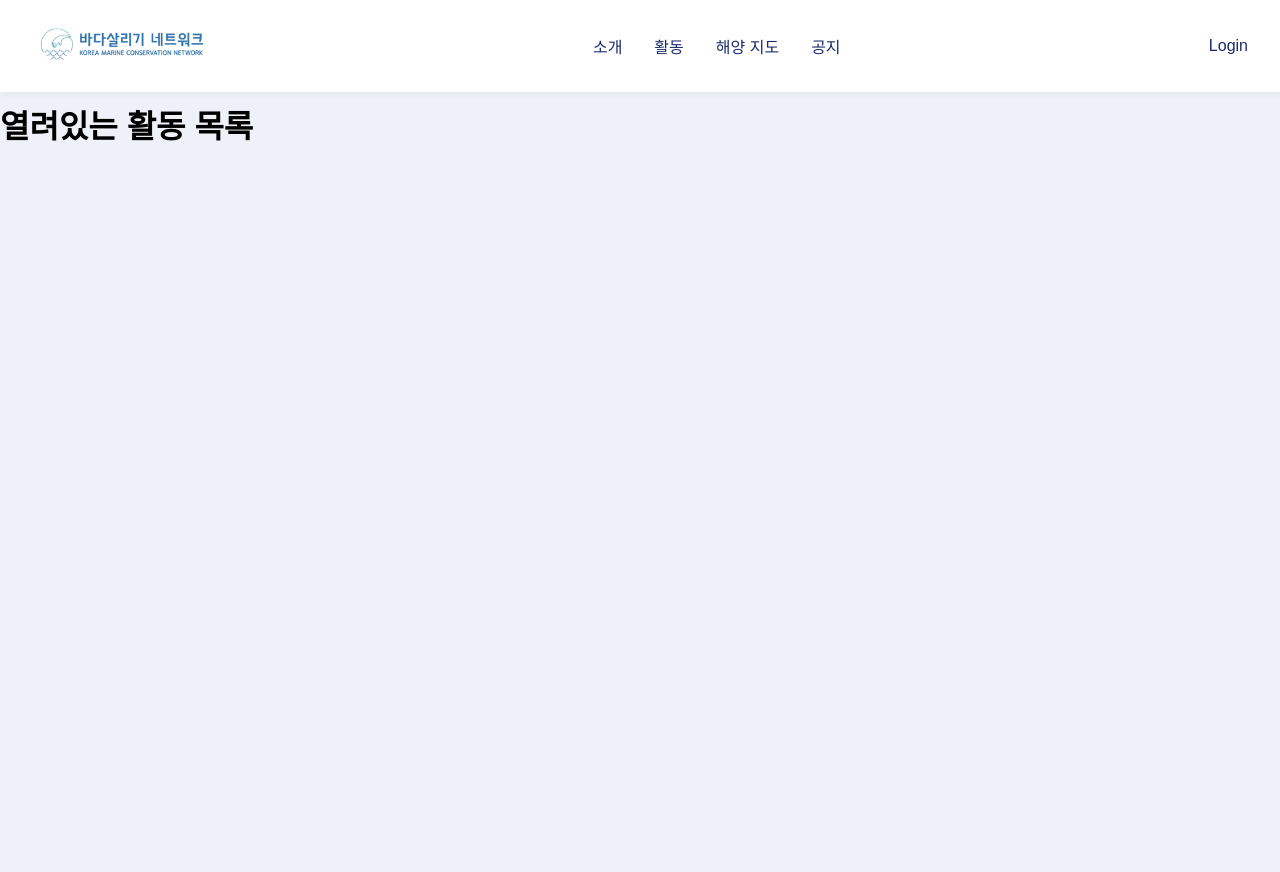
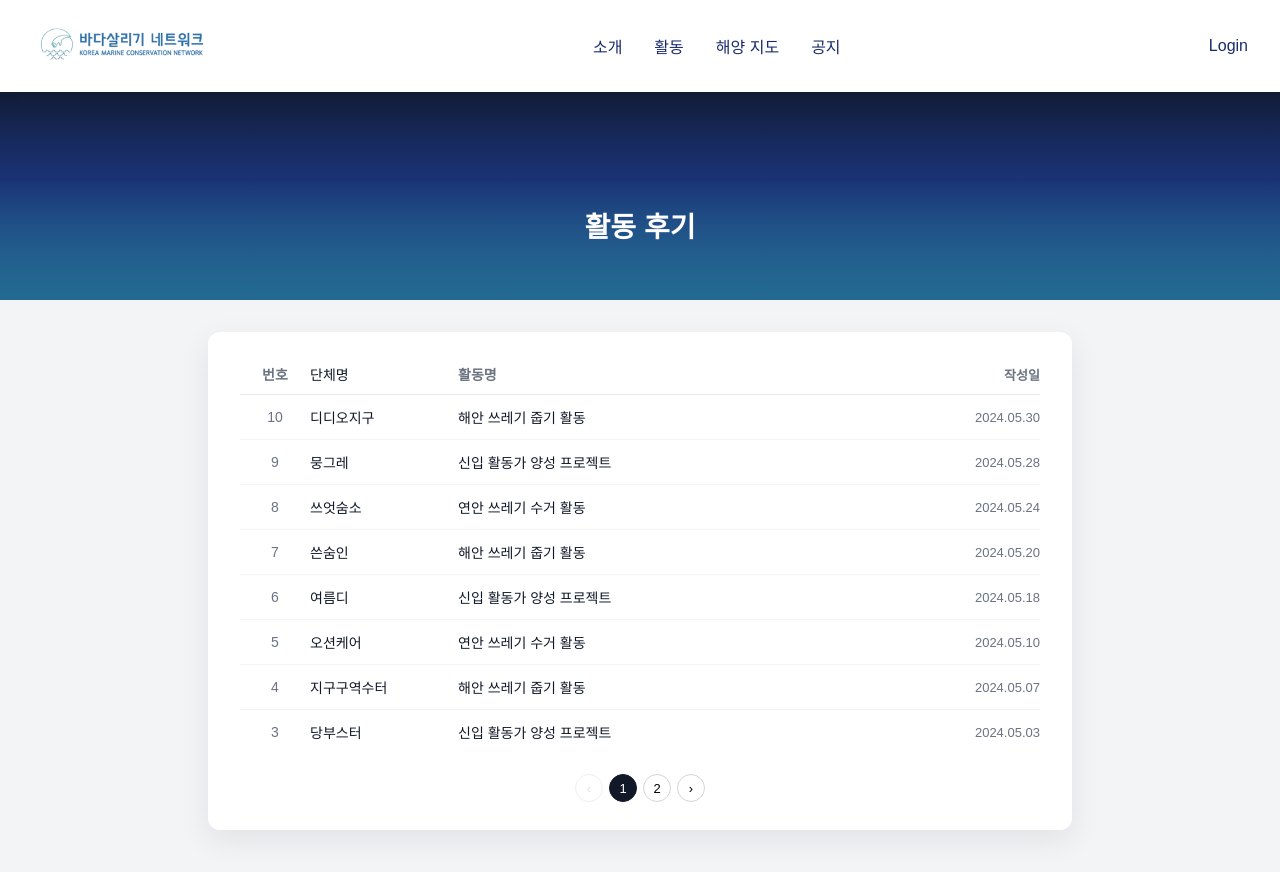
Before and after one commit to Lyla-Dev/piuda-front, a Vue app in the folder front/: page /activity-list in a window 1280 px wide. Shown: the top 872 px of the page. Before the commit the page ends 800 px from the top, so only its background shows below. Built offline with nearby package versions, Linux system fonts and the light colour scheme; no server answers.

Commit message:
회원가입수정

```diff
--- a/front/src/components/ActivityView/ActivityList.vue
+++ b/front/src/components/ActivityView/ActivityList.vue
@@ -1,5 +1,358 @@
 <template>
-    <div>
-      <h1>열려있는 활동 목록</h1>
-    </div>
+  <div class="activity-list-page">
+    <!-- 상단 배너 이미지 영역 -->
+    <section class="hero">
+      <div class="hero-image">
+        <div class="hero-overlay">
+          <h1 class="hero-title">활동 후기</h1>
+        </div>
+      </div>
+    </section>
+
+    <!-- 후기 리스트 영역 -->
+    <section class="content">
+      <div class="list-card">
+        <!-- 테이블 헤더 -->
+        <div class="list-header">
+          <span class="col-no">번호</span>
+          <span class="col-org">단체명</span>
+          <span class="col-title">활동명</span>
+          <span class="col-date">작성일</span>
+        </div>
+
+        <!-- 후기 목록 -->
+        <ul class="list-body">
+          <li
+            v-for="item in paginatedActivities"
+            :key="item.id"
+            class="list-row"
+          >
+            <span class="col-no">{{ item.no }}</span>
+            <span class="col-org">{{ item.orgName }}</span>
+
+            <!-- 나중에 상세페이지 생기면 router-link로 교체 가능 -->
+            <span class="col-title">
+              <router-link
+                :to="{ path: '/review-detail', query: { id: item.id } }"
+                class="title-link"
+              >
+                {{ item.title }}
+              </router-link>
+            </span>
+
+            <span class="col-date">{{ item.date }}</span>
+          </li>
+
+          <!-- 데이터가 없을 때 -->
+          <li v-if="paginatedActivities.length === 0" class="empty-row">
+            등록된 활동 후기가 없습니다.
+          </li>
+        </ul>
+
+        <!-- 페이지네이션 -->
+        <div class="pagination" v-if="totalPages > 1">
+          <button
+            class="page-btn"
+            :disabled="currentPage === 1"
+            @click="goPage(currentPage - 1)"
+          >
+            ‹
+          </button>
+
+          <button
+            v-for="page in totalPages"
+            :key="page"
+            class="page-btn"
+            :class="{ active: page === currentPage }"
+            @click="goPage(page)"
+          >
+            {{ page }}
+          </button>
+
+          <button
+            class="page-btn"
+            :disabled="currentPage === totalPages"
+            @click="goPage(currentPage + 1)"
+          >
+            ›
+          </button>
+        </div>
+      </div>
+    </section>
+  </div>
 </template>
+
+<script>
+export default {
+  name: "ActivityList",
+  data() {
+    return {
+      currentPage: 1,
+      itemsPerPage: 8,
+      // TODO: 백엔드 연동 전에 사용하는 더미 데이터
+      activities: [
+        {
+          id: 10,
+          no: 10,
+          orgName: "디디오지구",
+          title: "해안 쓰레기 줍기 활동",
+          date: "2024.05.30",
+        },
+        {
+          id: 9,
+          no: 9,
+          orgName: "뭉그레",
+          title: "신입 활동가 양성 프로젝트",
+          date: "2024.05.28",
+        },
+        {
+          id: 8,
+          no: 8,
+          orgName: "쓰엇숨소",
+          title: "연안 쓰레기 수거 활동",
+          date: "2024.05.24",
+        },
+        {
+          id: 7,
+          no: 7,
+          orgName: "쓴숨인",
+          title: "해안 쓰레기 줍기 활동",
+          date: "2024.05.20",
+        },
+        {
+          id: 6,
+          no: 6,
+          orgName: "여름디",
+          title: "신입 활동가 양성 프로젝트",
+          date: "2024.05.18",
+        },
+        {
+          id: 5,
+          no: 5,
+          orgName: "오션케어",
+          title: "연안 쓰레기 수거 활동",
+          date: "2024.05.10",
+        },
+        {
+          id: 4,
+          no: 4,
+          orgName: "지구구역수터",
+          title: "해안 쓰레기 줍기 활동",
+          date: "2024.05.07",
+        },
+        {
+          id: 3,
+          no: 3,
+          orgName: "당부스터",
+          title: "신입 활동가 양성 프로젝트",
+          date: "2024.05.03",
+        },
+        {
+          id: 2,
+          no: 2,
+          orgName: "클린업코리아",
+          title: "연안 쓰레기 수거 활동",
+          date: "2024.05.01",
+        },
+      ],
+    };
+  },
+  computed: {
+    totalPages() {
+      return Math.max(1, Math.ceil(this.activities.length / this.itemsPerPage));
+    },
+    paginatedActivities() {
+      const start = (this.currentPage - 1) * this.itemsPerPage;
+      const end = start + this.itemsPerPage;
+      return this.activities.slice(start, end);
+    },
+  },
+  methods: {
+    goPage(page) {
+      if (page < 1 || page > this.totalPages) return;
+      this.currentPage = page;
+      window.scrollTo({ top: 0, behavior: "smooth" });
+    },
+  },
+};
+</script>
+
+<style scoped>
+.activity-list-page {
+  min-height: 100vh;
+  background-color: #f3f4f6;
+}
+
+/* 상단 파도 이미지 영역 (임시 gradient, 실제에선 배경이미지 넣어도 됨) */
+.hero-image {
+  width: 100%;
+  height: 220px;
+  background-image: linear-gradient(
+    to bottom,
+    #0f172a 0%,
+    #1e3a8a 45%,
+    #38bdf8 100%
+  );
+  background-size: cover;
+  background-position: center;
+  position: relative;
+}
+
+.hero-overlay {
+  position: absolute;
+  inset: 0;
+  display: flex;
+  align-items: flex-end;
+  justify-content: center;
+  padding-bottom: 32px;
+  background: linear-gradient(
+    to top,
+    rgba(15, 23, 42, 0.5),
+    rgba(15, 23, 42, 0)
+  );
+}
+
+.hero-title {
+  color: #ffffff;
+  font-size: 28px;
+  font-weight: 700;
+}
+
+/* 본문 카드 */
+.content {
+  display: flex;
+  justify-content: center;
+  padding: 32px 16px 48px;
+}
+
+.list-card {
+  width: 100%;
+  max-width: 800px;
+  background: #ffffff;
+  border-radius: 12px;
+  box-shadow: 0 10px 30px rgba(15, 23, 42, 0.08);
+  padding: 24px 32px 28px;
+}
+
+/* 테이블 스타일 */
+.list-header,
+.list-row {
+  display: grid;
+  grid-template-columns: 70px 140px 1fr 120px;
+  align-items: center;
+}
+
+.list-header {
+  padding: 8px 0 10px;
+  border-bottom: 1px solid #e5e7eb;
+  font-size: 14px;
+  font-weight: 600;
+  color: #6b7280;
+}
+
+.list-body {
+  list-style: none;
+  margin: 0;
+  padding: 0;
+}
+
+.list-row {
+  padding: 12px 0;
+  border-bottom: 1px solid #f3f4f6;
+  font-size: 14px;
+}
+
+.list-row:last-child {
+  border-bottom: none;
+}
+
+.col-no {
+  text-align: center;
+  color: #6b7280;
+}
+
+.col-org {
+  font-weight: 500;
+  color: #111827;
+}
+
+.col-title {
+  padding: 0 8px;
+}
+
+.title-link {
+  text-decoration: none;
+  color: #111827;
+}
+
+.title-link:hover {
+  text-decoration: underline;
+}
+
+.col-date {
+  text-align: right;
+  font-size: 13px;
+  color: #6b7280;
+}
+
+.empty-row {
+  padding: 40px 0;
+  text-align: center;
+  color: #9ca3af;
+  font-size: 14px;
+}
+
+/* 페이지네이션 */
+.pagination {
+  display: flex;
+  justify-content: center;
+  gap: 6px;
+  margin-top: 20px;
+}
+
+.page-btn {
+  min-width: 28px;
+  height: 28px;
+  padding: 0 8px;
+  border-radius: 999px;
+  border: 1px solid #d1d5db;
+  background: #ffffff;
+  font-size: 13px;
+  cursor: pointer;
+}
+
+.page-btn:hover:not(:disabled) {
+  background: #f3f4f6;
+}
+
+.page-btn.active {
+  background: #111827;
+  color: #ffffff;
+  border-color: #111827;
+}
+
+.page-btn:disabled {
+  opacity: 0.4;
+  cursor: default;
+}
+
+/* 반응형 */
+@media (max-width: 640px) {
+  .list-card {
+    padding: 16px 16px 20px;
+  }
+
+  .list-header,
+  .list-row {
+    grid-template-columns: 50px 110px 1fr 90px;
+  }
+
+  .hero-image {
+    height: 180px;
+  }
+
+  .hero-title {
+    font-size: 22px;
+  }
+}
+</style>
```
Also changed, not shown: front/src/components/SignUpView/SignUpView.vue (+55 -87 lines), front/src/components/ActivityView/ReviewDetail.vue (added).
